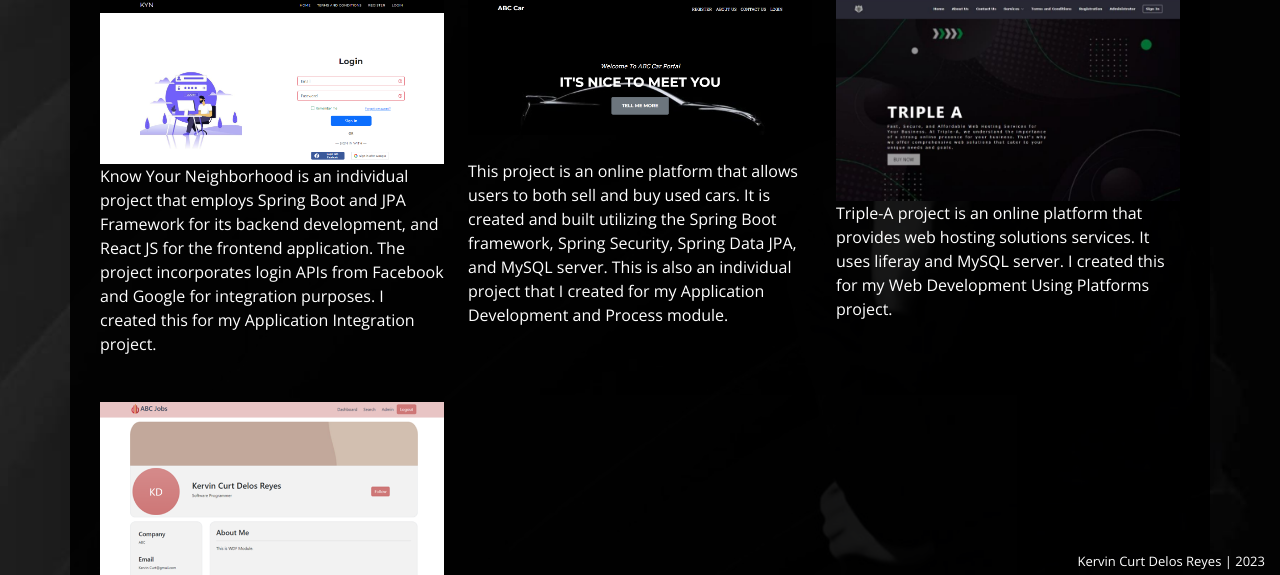
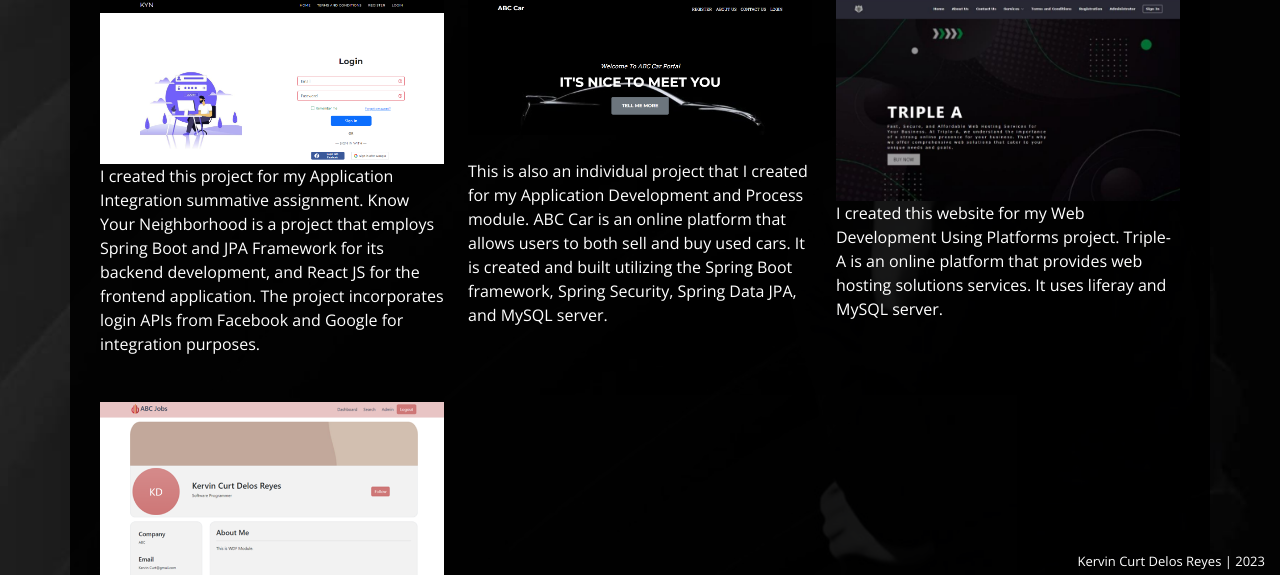
Before and after one commit to kervincurt8/portfolio, a plain HTML site: page index.html in a window 1280 px wide. Both pictures are taken after a click on the link "Projects". Shown: the part 214-789 px from the top of the page. Drawn offline with nearby package versions, Linux system fonts and the light colour scheme.

Commit message:
Kervin gwapo ana jeanne

```diff
--- a/index.html
+++ b/index.html
@@ -429,7 +429,7 @@
               </div>
             </div>
           </div>
-          <p>Know Your Neighborhood is an individual project that employs Spring Boot and JPA Framework for its backend development, and React JS for the frontend application. The project incorporates login APIs from Facebook and Google for integration purposes. I created this for my Application Integration project.</p>
+          <p>I created this project for my Application Integration summative assignment. Know Your Neighborhood is a project that employs Spring Boot and JPA Framework for its backend development, and React JS for the frontend application. The project incorporates login APIs from Facebook and Google for integration purposes.</p>
         </div>
 
         <div class="col-lg-4 col-md-6 portfolio-item filter-web">
@@ -442,7 +442,7 @@
               </div>
             </div>
           </div><br>
-          <p>This project is an online platform that allows users to both sell and buy used cars. It is created and built utilizing the Spring Boot framework, Spring Security, Spring Data JPA, and MySQL server. This is also an individual project that I created for my Application Development and Process module.</p>
+          <p>This is also an individual project that I created for my Application Development and Process module. ABC Car is an online platform that allows users to both sell and buy used cars. It is created and built utilizing the Spring Boot framework, Spring Security, Spring Data JPA, and MySQL server.</p>
         </div>
 
         <div class="col-lg-4 col-md-6 portfolio-item filter-app">
@@ -455,7 +455,7 @@
               </div>
             </div>
           </div>
-          <p>Triple-A project is an online platform that provides web hosting solutions services. It uses liferay and MySQL server. I created this for my Web Development Using Platforms project.</p>
+          <p>I created this website for my Web Development Using Platforms project. Triple-A is an online platform that provides web hosting solutions services. It uses liferay and MySQL server.</p>
         </div>
 
         <div class="col-lg-4 col-md-6 portfolio-item filter-card">
@@ -468,7 +468,7 @@
               </div>
             </div>
           </div>
-          <p>ABC Jobs project is a community portal for Software Developers similar to LinkedIn where users can search and apply for jobs. This project is implemented using Spring MVC and MySQL server. This is my first ever project that implements Spring Framework. I created this for my Web Development Foundations project.</p>
+          <p>This is my first ever project that implements Spring Framework. ABC Jobs is a community portal for Software Developers similar to LinkedIn where users can search and apply for jobs. This project is implemented using Spring MVC and MySQL server. I created this for my Web Development Foundations project.</p>
         </div>
 
       </div>
```
